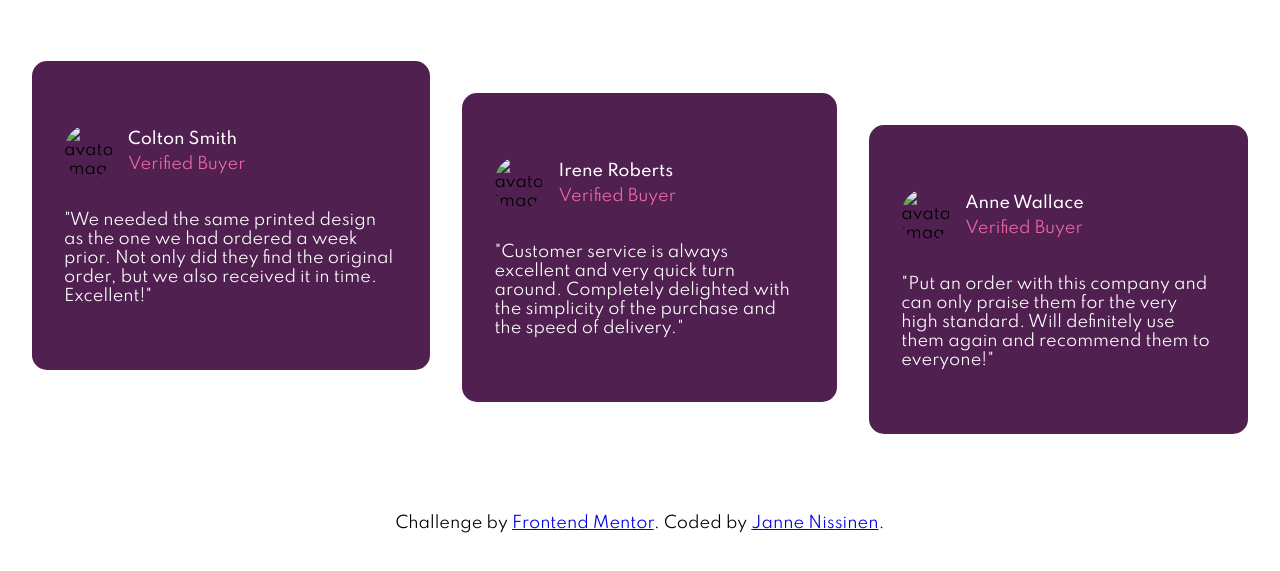
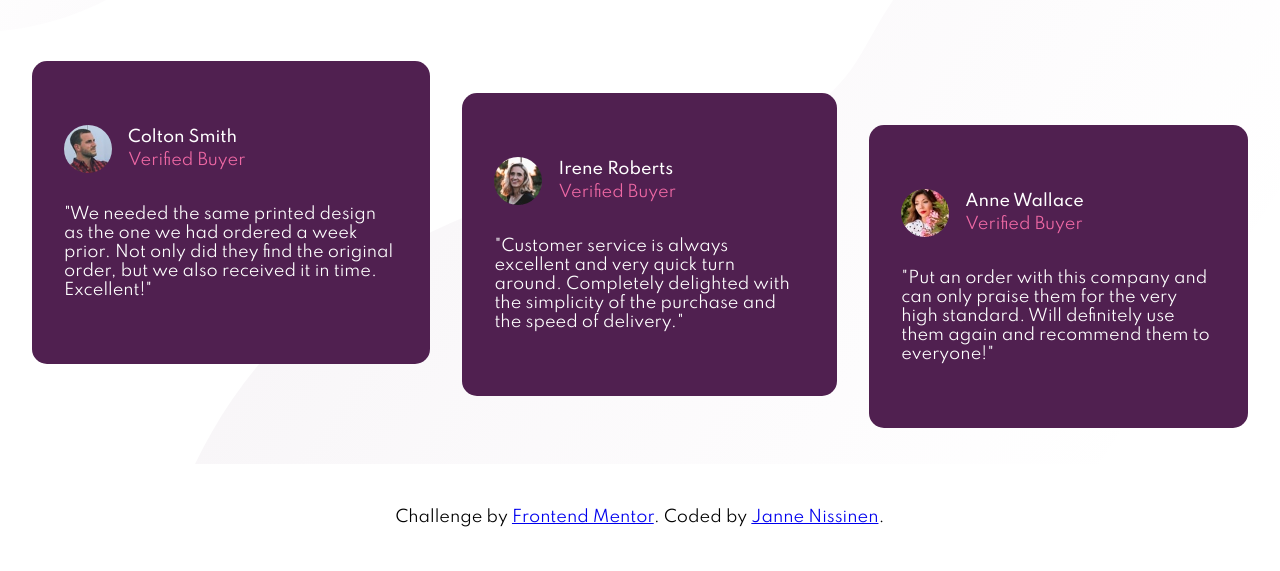
Before and after one commit to gouppi/frontendmentor, a plain HTML site: page social-proof-section-master/public/index.html in a window 1280 px wide. Shown: the part 331-902 px from the top of the page. Drawn offline with Linux system fonts and the light colour scheme.

Commit message:
vercel suitable img urls part 2

```diff
--- a/social-proof-section-master/public/index.html
+++ b/social-proof-section-master/public/index.html
@@ -13,7 +13,7 @@
       rel="icon"
       type="image/png"
       sizes="32x32"
-      href="images/favicon-32x32.png"
+      href="./images/favicon-32x32.png"
     />
 
     <link rel="stylesheet" href="css/main.css" />
@@ -76,7 +76,7 @@
             <img
               class="avatar"
               alt="avatar-image"
-              src="images/image-colton.jpg"
+              src="./images/image-colton.jpg"
             />
             <div class="card-column">
               <div class="name">Colton Smith</div>
@@ -94,7 +94,7 @@
             <img
               class="avatar"
               alt="avatar-image"
-              src="images/image-irene.jpg"
+              src="./images/image-irene.jpg"
             />
             <div class="card-column">
               <div class="name">Irene Roberts</div>
@@ -112,7 +112,7 @@
             <img
               class="avatar"
               alt="avatar-image"
-              src="images/image-anne.jpg"
+              src="./images/image-anne.jpg"
             />
             <div class="card-column">
               <div class="name">Anne Wallace</div>
--- a/social-proof-section-master/sass/_rating.scss
+++ b/social-proof-section-master/sass/_rating.scss
@@ -18,7 +18,7 @@
     margin-right: 2rem;
   }
   .star::before {
-    content: url("/images/icon-star.svg");
+    content: url("../images/icon-star.svg");
     margin-right: 0.5rem;
   }
 }
--- a/social-proof-section-master/sass/main.scss
+++ b/social-proof-section-master/sass/main.scss
@@ -16,14 +16,14 @@ body {
   min-height: 100vh;
   font-family: "Spartan", sans-serif;
   &::before {
-    content: url("images/bg-pattern-top-desktop.svg");
+    content: url("../images/bg-pattern-top-desktop.svg");
     position: absolute;
     top: 0;
     left: 0;
     z-index: -1;
   }
   &::after {
-    content: url("images/bg-pattern-bottom-desktop.svg");
+    content: url("../images/bg-pattern-bottom-desktop.svg");
     position: absolute;
     bottom: 0;
     right: 0;
```
Also changed, not shown: social-proof-section-master/public/css/main.css, social-proof-section-master/public/images/bg-pattern-bottom-desktop.svg (added), social-proof-section-master/public/images/bg-pattern-bottom-mobile.svg (added), social-proof-section-master/public/images/bg-pattern-top-desktop.svg (added), social-proof-section-master/public/images/bg-pattern-top-mobile.svg (added), social-proof-section-master/public/images/favicon-32x32.png (added), social-proof-section-master/public/images/icon-star.svg (added), social-proof-section-master/public/images/image-anne.jpg (added), social-proof-section-master/public/images/image-colton.jpg (added), social-proof-section-master/public/images/image-irene.jpg (added).
